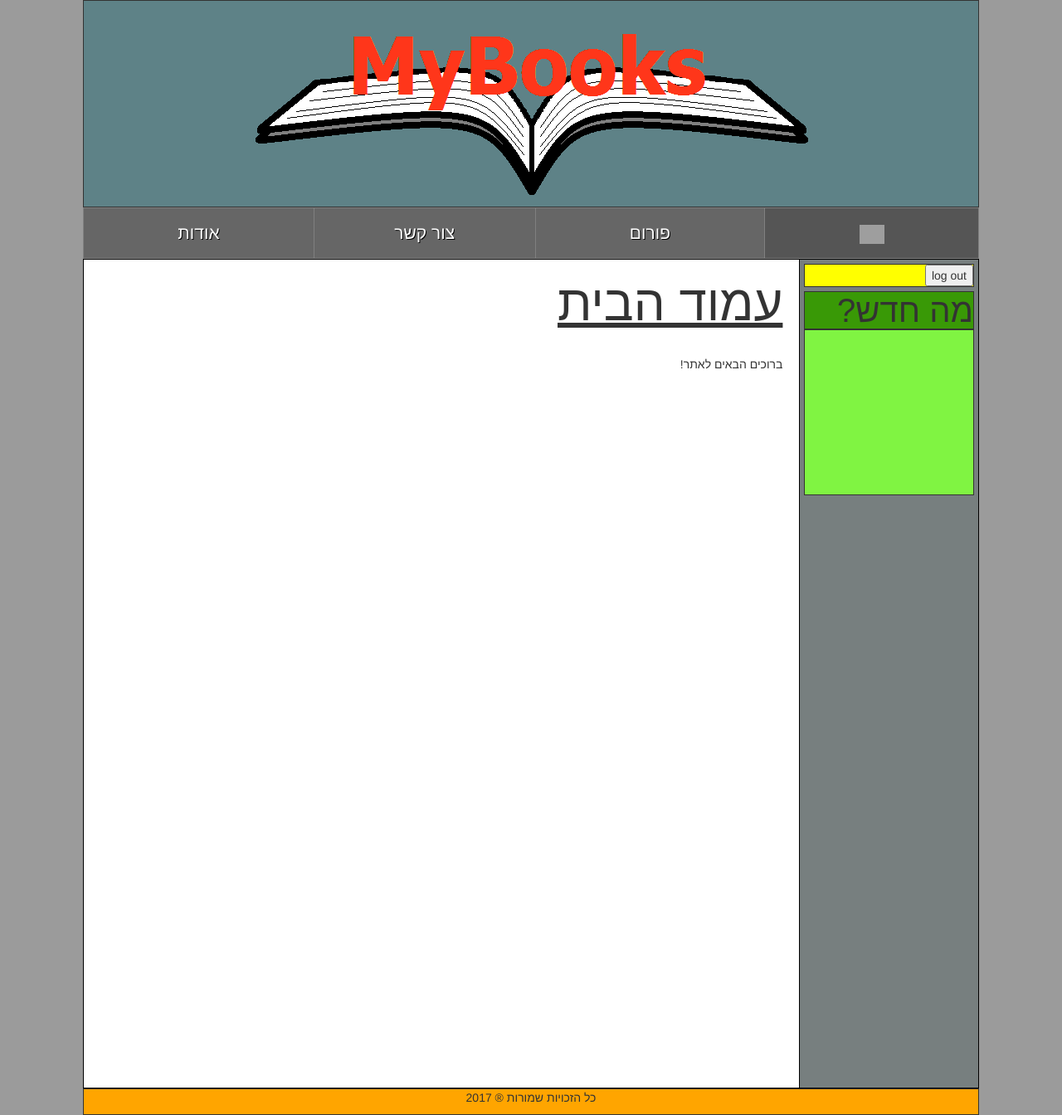
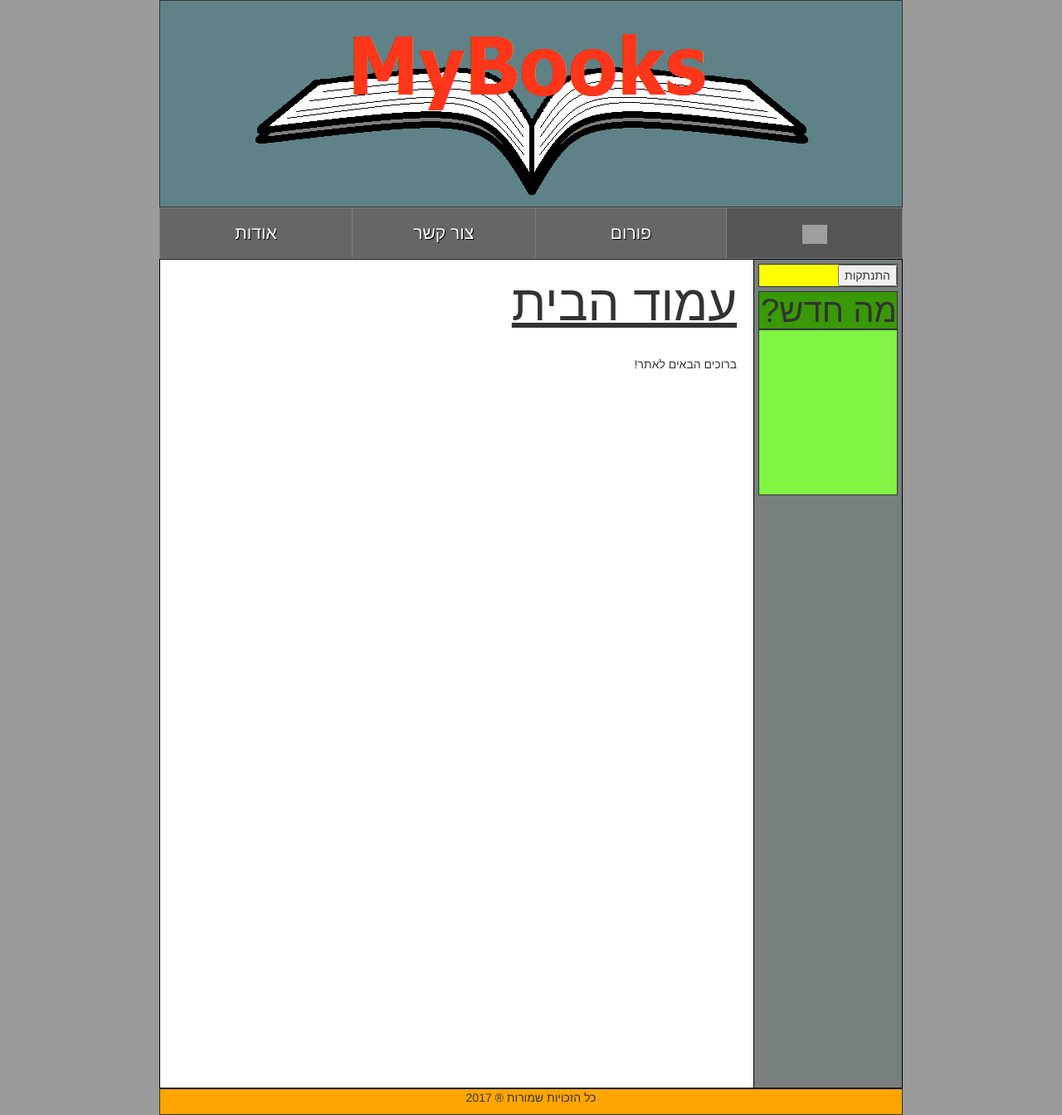
Before and after one commit to DnTora/Mongol, a PHP site: page / in a window 1280 px wide. Shown: the whole page at 83% size. Run offline with PHP 8.4, Linux system fonts and the light colour scheme; the visitor is signed in with stand-in values (Sample User, id 1); grey boxes are pictures that could not be loaded.

Commit message:
Add files via upload

```diff
--- /dev/null
+++ b/NewSitePHP/connect.php
@@ -0,0 +1,6 @@
+<?php
+	$conect = mysqli_connect('localhost', 'id2047781_mybookssite', '12345678', 'id2047781_users');
+	if(mysqli_connect_errno()) {
+		die("Conection Failed: " . mysqli_connect_error());
+	}
+?>
--- a/NewSitePHP/content.php
+++ b/NewSitePHP/content.php
@@ -1,4 +1,4 @@
-			<!-- תוכן העמוד נכנס כאן: -->
+					<!-- תוכן העמוד נכנס כאן: -->
 					<div id="div_pageContent">
 						<h1>עמוד הבית</h1>
 						<br />
--- a/NewSitePHP/footer.php
+++ b/NewSitePHP/footer.php
@@ -1,13 +1,17 @@
-	<footer>
+			<footer>
 				<div id="div_footer">
 					<p>כל הזכויות שמורות ® 2017</p>
 				</div>
 			</footer>
 
 			<script>
-					document.getElementById("div_header").style.width = (window.innerWidth - 200) + "px";
-					document.getElementById("div_navigationBar").style.width = (window.innerWidth - 200) + "px";
-					document.getElementById("div_main").style.width = (window.innerWidth - 200) + "px";
-					document.getElementById("div_footer").style.width = (window.innerWidth - 200) + "px";
+				var CONTAINER_PERCENTAGE = 0.7;
+				var containerSize = window.outerWidth * CONTAINER_PERCENTAGE;
+				var paddingDistance = (window.outerWidth - window.outerWidth * CONTAINER_PERCENTAGE) / 2;
+				document.getElementById("div_container").style.padding = "0px " + paddingDistance + "px " + "0px " + paddingDistance + "px";
+				document.getElementById("div_header").style.width = containerSize + "px";
+				document.getElementById("div_navigationBar").style.width = containerSize + "px";
+				document.getElementById("div_main").style.width = containerSize + "px";
+				document.getElementById("div_footer").style.width = containerSize + "px";
 			</script>
 		</div>
--- a/NewSitePHP/login.php
+++ b/NewSitePHP/login.php
@@ -1,24 +1,21 @@
 <?php
 	session_start();
-if(isset($_SESSION['username']))
-{
-		echo			'<main>
+	if(isset($_SESSION['username'])) {
+		echo	'<main>
 					<div id="div_main">
 						<div id="div_rightTootbar">
 							<div id="div_loginArea">
-							<form method="POST" action="logoutphp.php"> <!-- !!!!!!!!!!!!!!!!!!! -->
-
-									<button type="submit" name="submit">log out</button>
-
+								<form method="POST" action="logoutphp.php">
+									<button type="submit" name="submit">התנתקות</button>
 								</form>
 							</div>';
 	}
-else{
-	echo '		<main>
+	else {
+		echo	'<main>
 					<div id="div_main">
 						<div id="div_rightTootbar">
 							<div id="div_loginArea">
-							<form method="POST" action="loginphp.php"> <!-- !!!!!!!!!!!!!!!!!!! -->
+								<form method="POST" action="loginphp.php">
 									<table id="table_loginArea">
 										<tr>
 											<td><h6>שם משתמש:</h6></td>
@@ -33,11 +30,5 @@ else{
 									<input type="button" value="הרשמה" onclick="openregister()">
 								</form>
 							</div>';
-
-
 	}
-
-
-
-
 ?>
--- a/NewSitePHP/logoutphp.php
+++ b/NewSitePHP/logoutphp.php
@@ -1,6 +1,5 @@
 <?php
-if(isset($_POST['submit']))
-{
+	if(isset($_POST['submit'])) {
 		session_start();
 		session_unset();
 		session_destroy();
--- a/NewSitePHP/registerhtml.php
+++ b/NewSitePHP/registerhtml.php
@@ -1,17 +1,11 @@
-
 		<div id="background_popup">
 			<div id="popup">
 				<div id="top">
 					<div id="exit" onclick="CloseBox()" title="get out">
-<p id="xxxx">
-
-x
-
-</p>
+						<p id="xxxx">x</p>
 					</div>
 					<center><h1>Register</h1></center>
 					<hr>
-
 				</div>
 				<center>
 					<div id="boxregister">
@@ -27,10 +21,10 @@ x
 							<input type="text" name="useremail" placeholder="אימייל">
 							<br>
 							<br>
+							<button type="submit" name="submit">Submit</button>
+						</form>
 					</div>
-<button type="submit" name="submit">Submit</button>
 				</center>
-</form>
 			</div>
 		</div>
 
@@ -43,6 +37,5 @@ function CloseBox(){
 				x.style.display="none";
 			}
 		</script>
-
 	</body>
 </html>
--- a/NewSitePHP/whatnew.php
+++ b/NewSitePHP/whatnew.php
@@ -1,4 +1,4 @@
-<div id="div_whatsNew">
+					<div id="div_whatsNew">
 							<h3 id="title_whatsNew">מה חדש?</h3>
 							<marquee id="marquee_whatsNew" direction="up" scrolldelay=250>
 								<ul>
```
Also changed, not shown: NewSitePHP/loginphp.php (+12 -17 lines), NewSitePHP/registerphp.php (+21 -27 lines), NewSitePHP/head.php (line endings or trailing spaces), NewSitePHP/index.php (indentation only). Lines whose indentation alone changed are shown as unchanged.
